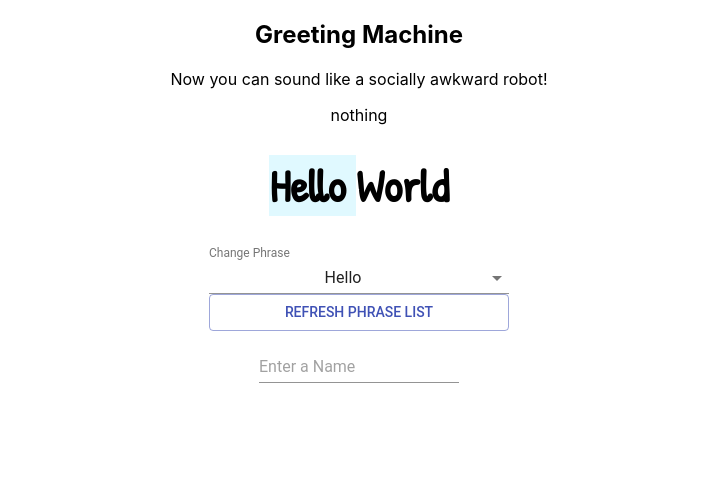
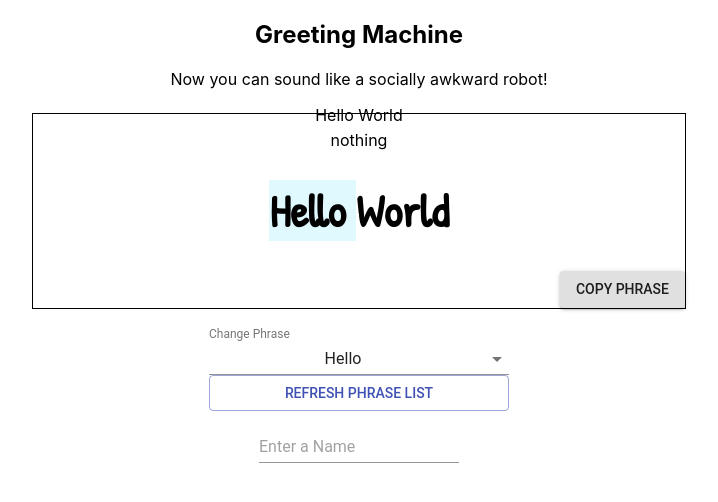
Before and after one commit to jennego/greet-machine, a React (Create React App) app: page / in a window 1280 px wide. Shown: the top 502 px of the page, without its empty margins (281-999 px from the left). Built offline with nearby package versions, Linux system fonts and the light colour scheme.

Commit message:
Added easy copying of phrase. Yes, finally added a feature!

```diff
--- a/src/App.css
+++ b/src/App.css
@@ -8,9 +8,17 @@
   width: 300px;
 }
 
-h1.main-phrase {
+.copy-btn {
+  float: right;
+}
+
+.main-phrase-words {
   font-family: 'Patrick Hand', cursive;
   font-size: 45px;
+}
+.main-phrase {
+  margin-bottom: 30px;
+  border: #000 1px solid;
 }
 
 .NameInsertWrapper {
--- a/src/conponents/PhraseDisplay.js
+++ b/src/conponents/PhraseDisplay.js
@@ -79,7 +79,7 @@ class PhraseDisplay extends PureComponent {
 
 
 
-        <h1 className="main-phrase"> {this.props.phrase.split(" ").map((word, k) =>
+        <h1 className="main-phrase-words"> {this.props.phrase.split(" ").map((word, k) =>
           <span className="wordClick" onClick={this.handleClickWord}> {word} </span>
           )}
 
--- a/src/conponents/states.js
+++ b/src/conponents/states.js
@@ -3,6 +3,10 @@ import '../App.css';
 import PhraseDisplay from './PhraseDisplay';
 import { NameInsert } from './NameInsert/NameInsert.js';
 import { PhraseSelect } from './phraseSelect.js'
+import { CopyToClipboard } from 'react-copy-to-clipboard';
+import Button from '@material-ui/core/Button'
+import Grid from '@material-ui/core/Grid';
+import Paper from '@material-ui/core/Paper';
 
 class States extends Component {
 
@@ -13,7 +17,6 @@ class States extends Component {
             phrase: 'Hello',
             name: 'World'
         };
-
         this.changePhrase = this.changePhrase.bind(this);
         this.changeName = this.changeName.bind(this);
     }
@@ -31,13 +34,21 @@ class States extends Component {
     }
 
     render() {
+        let fullPhrase = this.state.phrase + " " + this.state.name
         return (
             <div className="App">
                 <h2> Greeting Machine </h2>
                 <p> Now you can sound like a socially awkward robot!</p>
 
-
-                <PhraseDisplay phrase={this.state.phrase} name={this.state.name} ></PhraseDisplay>
+                {fullPhrase}
+                <Grid container justify='center' spacing={24}>
+                    <Grid xs={6} className='main-phrase'>
+                        <PhraseDisplay phrase={this.state.phrase} name={this.state.name} ></PhraseDisplay>
+                        <CopyToClipboard  text={fullPhrase}>
+                            <Button variant="contained" className="copy-btn">Copy Phrase</Button>
+                        </CopyToClipboard>
+                    </Grid>
+                </Grid>
                 <PhraseSelect phrase={this.state.phrase} name={this.state.name} onChange={this.changePhrase}></PhraseSelect>
                 <NameInsert onChange={this.changeName}></NameInsert>
             </div>
```
